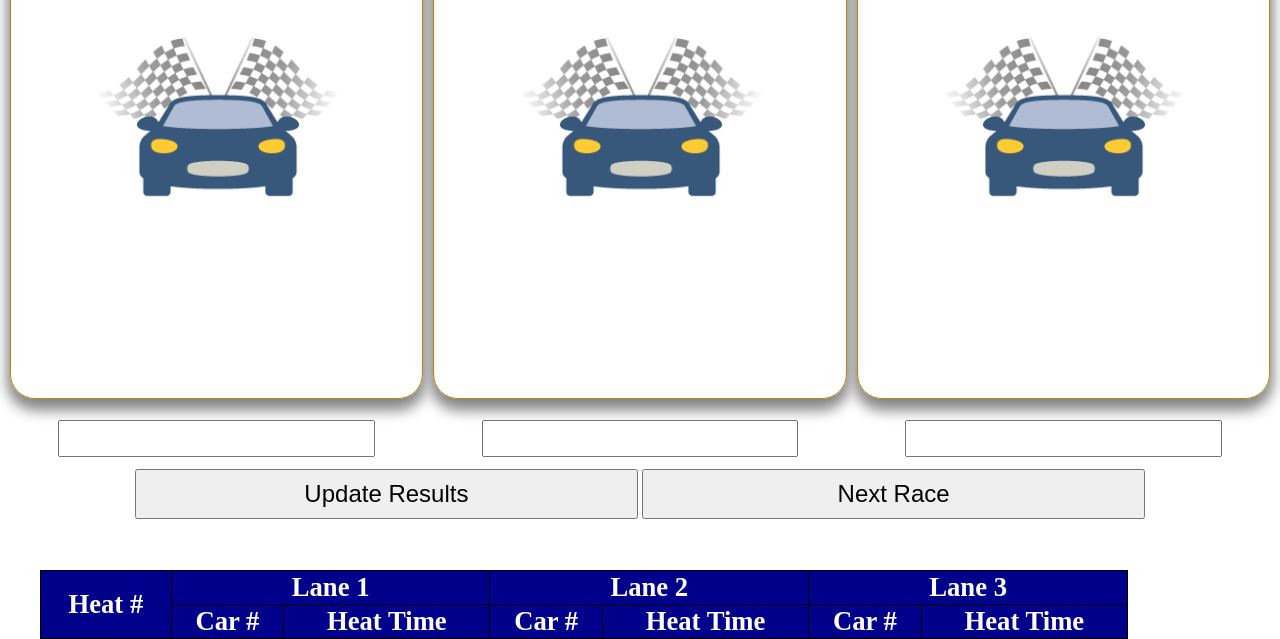
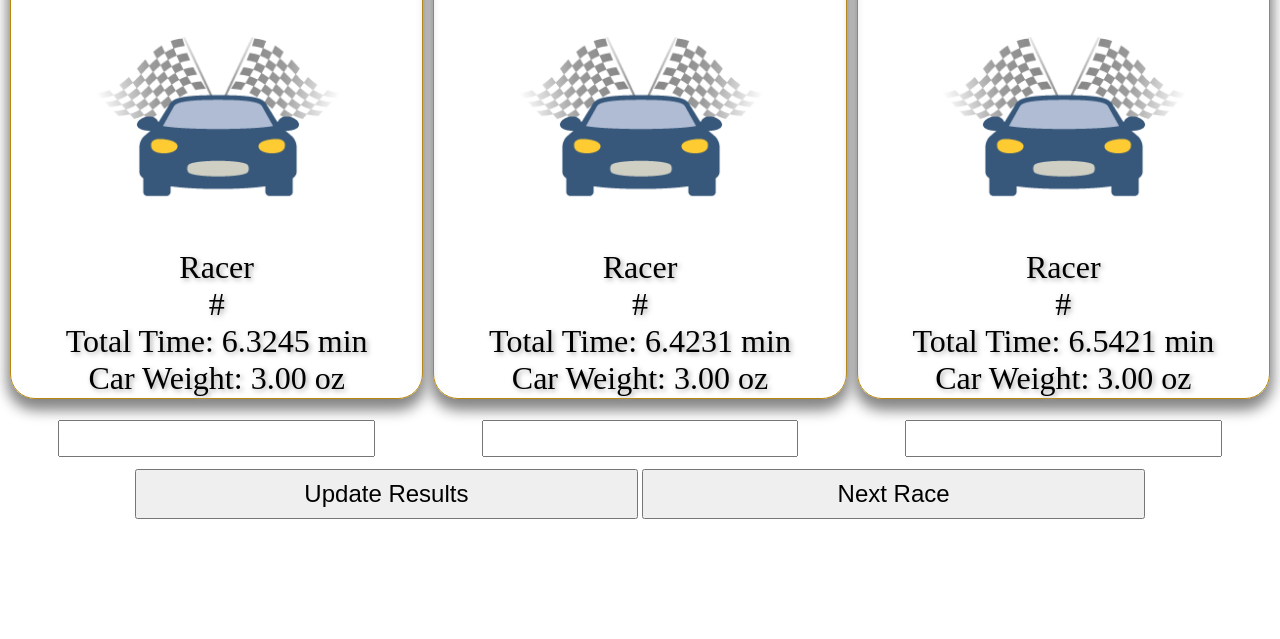
Before and after one commit to mreed1272/PDT-electron, an Electron app: page app/spectator.html in a window 1280 px wide. Shown: the part 360-999 px from the top of the page. After the commit the page ends 890 px from the top, so only its background shows below. Drawn offline with Linux system fonts and the light colour scheme.

Commit message:
spectator updates

```diff
--- a/app/run-race.js
+++ b/app/run-race.js
@@ -180,10 +180,10 @@ function generateRound(nRacers, nLanes, RndNo, racerArray) {
       }
       raceResults[RndNo - 1][l] = JSON.parse(JSON.stringify(raceResults[RndNo - 2][i].slice()));
     }
-    // now let's sort the new round array lanes by total_time
+    // now let's sort the new round array lanes by heat_time
     for (var l = 0; l < nLanes; l++) {
       raceResults[RndNo - 1][l].sort(function (a, b) {
-        return a.total_time - b.total_time;
+        return a.heat_time - b.heat_time;
       })
     }
 
--- a/app/spectator.html
+++ b/app/spectator.html
@@ -9,7 +9,7 @@
 	<script src="spectator.js"></script>
 </head>
 
-<body onload="setupRace();">
+<body onload="">
 
 <h1 class="title">Pack 54 Pinewood Derby Race <br>
     <div style="font-size: 30pt"></div>
@@ -27,10 +27,12 @@
                     <h1>Lane 1</h1>
                     <div class="LanePlace" id="Lane1Place">Place</div>
                     <img id="imgLane1C" src="images/pdt-main-256.png" height="250" width="250">
-            <div id="Lane1C" class="center shadowText">Racer
-                <br>#
-                <br>Total Time: 6.3245 min
-                <br> Car Weight: 3.00 oz</div>
+                    <div id="Lane1C" class="center shadowText">
+                        Racer<br/>
+                        #<br/>
+                        Total Time: 6.3245 min<br/>
+                        Car Weight: 3.00 oz
+                    </div>
                 </div>
             </td>
             <td class="results">
@@ -38,10 +40,12 @@
                     <h1>Lane 2</h1>
                     <div class="LanePlace" id="Lane2Place">Place</div>
                     <img id="imgLane2C" src="images/pdt-main-256.png" height="250" width="250">
-            <div id="Lane2C" class="center shadowText">Racer
-                <br>#
-                <br>Total Time: 6.4231 min
-                <br> Car Weight: 3.00 oz</div>
+                    <div id="Lane2C" class="center shadowText">
+                        Racer<br/>
+                        #<br/>
+                        Total Time: 6.4231 min<br/>
+                        Car Weight: 3.00 oz
+                    </div>
                 </div>
             </td>
             <td class="results">
@@ -49,10 +53,12 @@
                     <h1>Lane 3</h1>
                     <div class="LanePlace" id="Lane3Place">Place</div>
                     <img id="imgLane3C" src="images/pdt-main-256.png" height="250" width="250">
-            <div id="Lane3C" class="center shadowText">Racer
-                <br>#
-                <br>Total Time: 6.5421 min
-                <br> Car Weight: 3.00 oz</div>
+                    <div id="Lane3C" class="center shadowText">
+                        Racer<br/>
+                        #<br/>
+                        Total Time: 6.5421 min<br/>
+                        Car Weight: 3.00 oz
+                    </div>
                 </div>
             </td>
         </tr>
--- a/app/spectator.js
+++ b/app/spectator.js
@@ -1,3 +1,10 @@
+const electron = require('electron');
+const remote = electron.remote;
+const dialog = electron.remote.dialog;
+//const shell = electron.shell;
+//const fs = require('fs');
+const ipcRenderer = electron.ipcRenderer;
+
 var TigerArray = [];
 
 var Lanes = 3;
```
Also changed, not shown: main.js (+9 -0 lines). Lines whose indentation alone changed are shown as unchanged.
